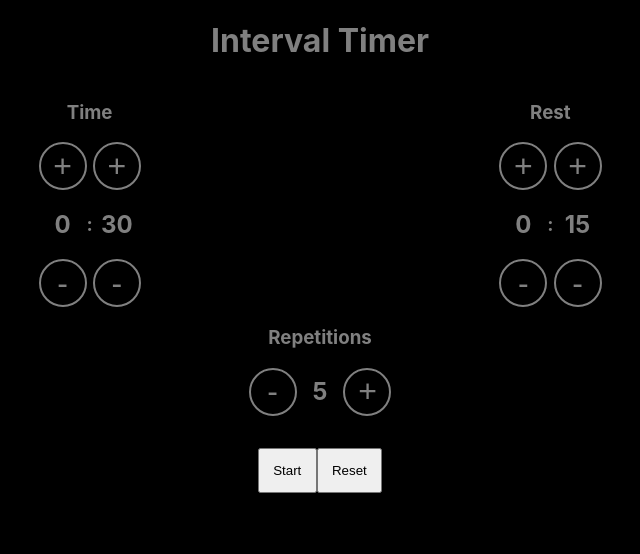
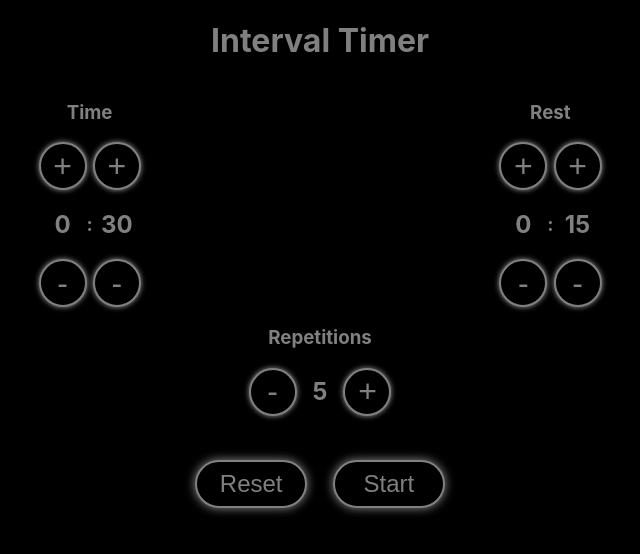
Before and after one commit to grimjohncorn/interval, a React (Create React App) app: page / in a window 1280 px wide. Shown: the top 554 px of the page, without its empty margins (320-960 px from the left). Built offline with nearby package versions, Linux system fonts and the light colour scheme.

Commit message:
styling buttons

```diff
--- a/src/App.css
+++ b/src/App.css
@@ -13,10 +13,6 @@ html {
   width: 100%;
   margin: auto;
   text-align: center;
-}
-
-.buttons button {
-  padding: 1em;
 }
 
 .adjustContainer {
@@ -58,4 +54,30 @@ html {
   background-color: black;
   border-width: 0.125rem;
   padding: 0;
+  box-shadow: 0 0 5px 0.5px grey;
 }
+
+.ovalButton {
+  padding: 0.5rem 1rem 0.5rem 1rem;
+  margin: 0.8rem;
+  font-size: 1.5rem;
+  min-width: 7rem;
+  border-radius: 50px;
+  border-style: solid;
+  color: grey;
+  border-color: grey;
+  background-color: black;
+  border-width: 0.125rem;
+  box-shadow: 0 0 10px 0.5px grey;
+  transition: all .2s ease-in-out
+}
+
+.ovalButton:active {
+  background-image: radial-gradient(aquamarine, black);
+  transition: 0.1s;
+}
+
+.ovalButton:hover {
+  box-shadow: 0 0 10px 0.5px aquamarine;
+  transition: 0.1s;
+}
--- a/src/Configure.js
+++ b/src/Configure.js
@@ -7,8 +7,8 @@ const Configure = ({ time, rest, setTime, setRest, intervals, setIntervals, star
             <Time time={time} rest={rest} setTime={setTime} setRest={setRest} />
             <Interval intervals={intervals} setIntervals={setIntervals} />
             <div className='buttons'>
-                <button onClick={startHandleClick}>Start</button>
-                <button>Reset</button>
+                <button className='ovalButton'>Reset</button>
+                <button className='ovalButton' onClick={startHandleClick}>Start</button>
             </div>
         </div>
       )
--- a/src/RunningTimer.js
+++ b/src/RunningTimer.js
@@ -58,8 +58,8 @@ const RunningTimer = ({ time, rest, intervals, stopHandleClick }) => {
             <h2 className='centreHeading'>{currentTime}</h2>
             <h3 className='centreHeading'>{`${currentInterval} of ${intervals}`}</h3>
             <div className='buttons'>
-                <button onClick={pauseHandleClick}>{isCounting ? 'Pause' : 'Resume'}</button>
-                <button onClick={stopHandleClick}>Stop</button>
+                <button className='ovalButton' onClick={pauseHandleClick}>{isCounting ? 'Pause' : 'Resume'}</button>
+                <button className='ovalButton' onClick={stopHandleClick}>Stop</button>
             </div>
         </div>
       );
```
Also changed, not shown: 1 other file (tests, documents, lock files or other folders).
